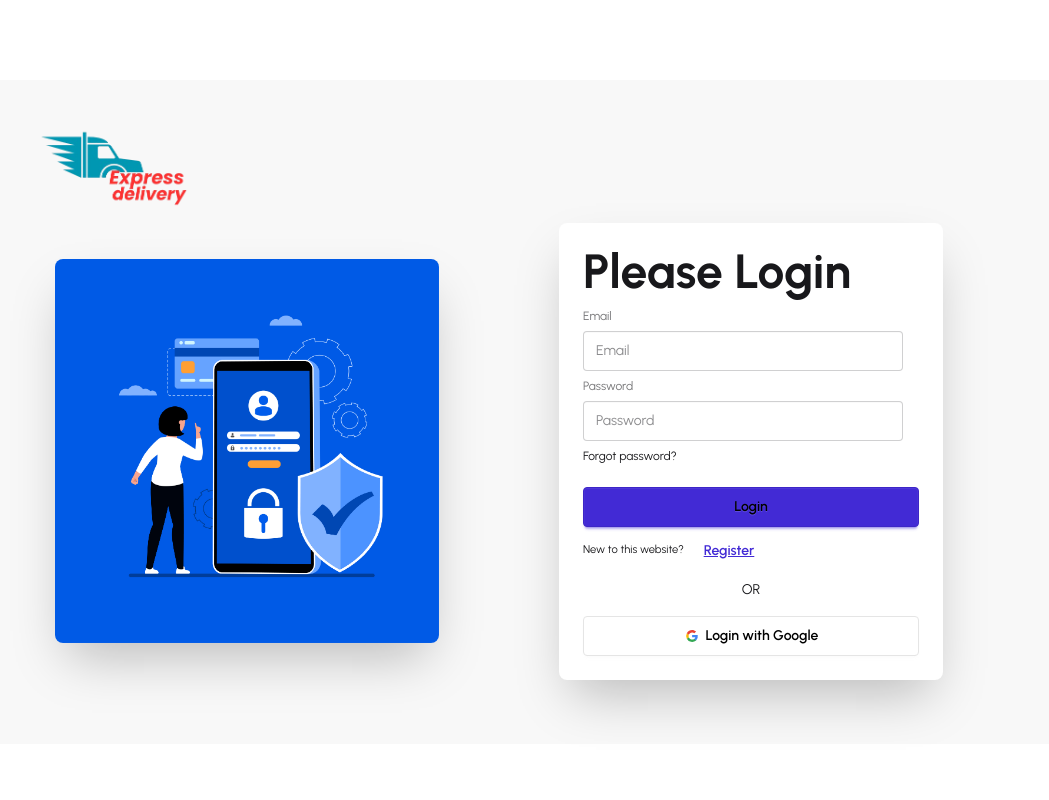
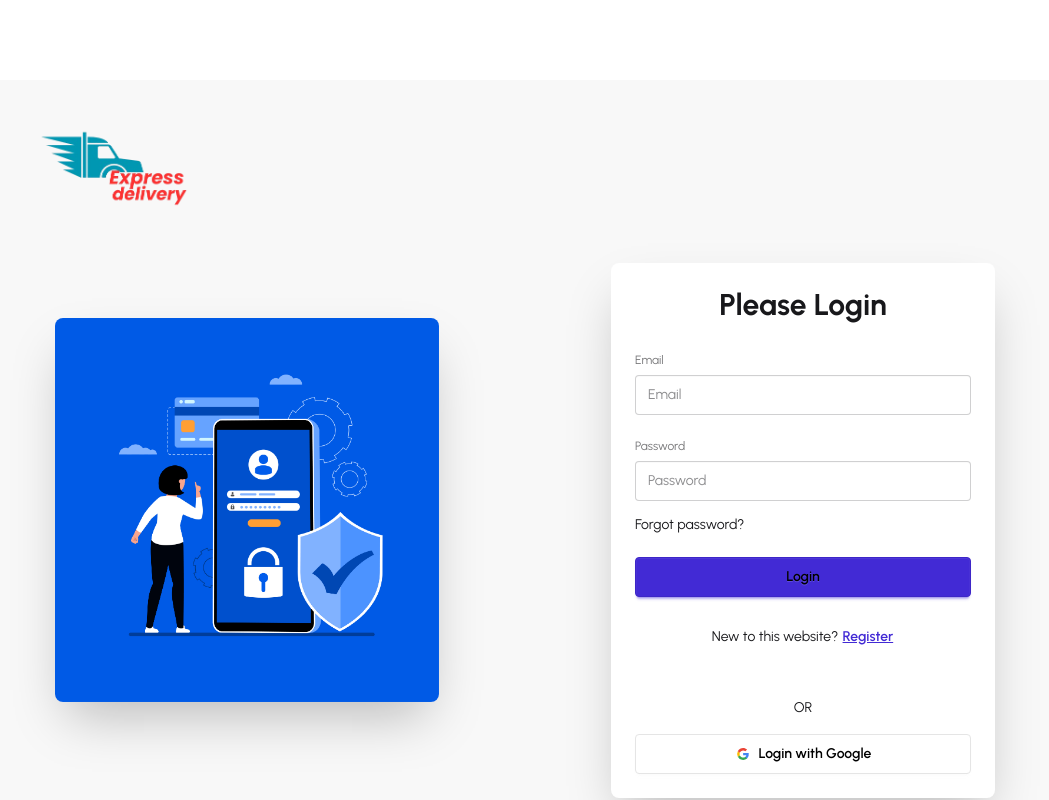
Before and after one commit to MdRakibHossen917/courier-and-parcel-management-system-client, a React (Vite) app: page /login in a window 1280 px wide. Shown: the top 800 px of the page, without its empty margins (89-1138 px from the left). Built offline with nearby package versions, Linux system fonts and the light colour scheme; no server answers.

Commit message:
login page and logout page done

```diff
--- a/src/pages/Authentication/Login/Login.jsx
+++ b/src/pages/Authentication/Login/Login.jsx
@@ -1,8 +1,9 @@
 import React from "react";
 import { useForm } from "react-hook-form";
-import { Link } from "react-router";
+import { Link, useLocation, useNavigate } from "react-router";
+import Swal from "sweetalert2";
 import SocialLogin from "./SocialLogin/SocialLogin";
-
+import useAuth from "../../../hooks/useAuth";
 
 const Login = () => {
   const {
@@ -11,59 +12,97 @@ const Login = () => {
     formState: { errors },
   } = useForm();
 
+  const { signIn } = useAuth();
+  const location = useLocation();
+  const navigate = useNavigate();
+  const from = location.state?.from?.pathname || "/";
+
   const onSubmit = (data) => {
-    console.log(data);
+    signIn(data.email, data.password)
+      .then((result) => {
+        console.log(result.user);
+        Swal.fire({
+          icon: "success",
+          title: "Login successful!",
+          showConfirmButton: false,
+          timer: 1500,
+        });
+        navigate(from, { replace: true });
+      })
+      .catch((error) => {
+        console.error(error);
+        Swal.fire({
+          icon: "error",
+          title: "Login failed",
+          text: error.message,
+        });
+      });
   };
 
   return (
-    <div className="card bg-base-100 w-full max-w-sm shrink-0 shadow-2xl">
+    <div className="card bg-base-100 w-full max-w-sm shrink-0 shadow-2xl mx-auto mt-10">
       <div className="card-body">
-        <h1 className="text-5xl font-bold">Please Login</h1>
+        <h1 className="text-3xl font-bold text-center mb-4">Please Login</h1>
         <form onSubmit={handleSubmit(onSubmit)}>
           <fieldset className="fieldset">
+            {/* Email Field */}
             <label className="label">Email</label>
             <input
               type="email"
-              {...register("email")}
-              className="input"
+              {...register("email", { required: true })}
+              className="input input-bordered w-full"
               placeholder="Email"
             />
+            {errors.email && (
+              <p className="text-red-500 text-sm">Email is required</p>
+            )}
 
-            <label className="label">Password</label>
+            {/* Password Field */}
+            <label className="label mt-4">Password</label>
             <input
               type="password"
               {...register("password", {
                 required: true,
                 minLength: 6,
               })}
-              className="input"
+              className="input input-bordered w-full"
               placeholder="Password"
             />
             {errors.password?.type === "required" && (
-              <p className="text-red-500">Password is required</p>
+              <p className="text-red-500 text-sm">Password is required</p>
             )}
             {errors.password?.type === "minLength" && (
-              <p className="text-red-500">
-                Password Must be 6 characters or longer
+              <p className="text-red-500 text-sm">
+                Password must be at least 6 characters
               </p>
             )}
 
-            <div>
-              <a className="link link-hover">Forgot password?</a>
+            <div className="mt-2">
+              <a className="link link-hover text-sm">Forgot password?</a>
             </div>
 
-            <button className="btn btn-primary text-black mt-4">Login</button>
+            {/* Submit Button */}
+            <button
+              type="submit"
+              className="btn btn-primary text-black mt-4 w-full"
+            >
+              Login
+            </button>
           </fieldset>
-          <p>
-            <small>
-              New to this website?{" "}
-              <Link className="btn btn-link" to="/register">
-                Register
-              </Link>
-            </small>
+
+          {/* Register Link */}
+          <p className="mt-4 text-sm text-center">
+            New to this website?{" "}
+            <Link className="btn btn-link p-0" to="/register">
+              Register
+            </Link>
           </p>
         </form>
-        <SocialLogin></SocialLogin>
+
+        {/* Social Login */}
+        <div className="mt-4">
+          <SocialLogin />
+        </div>
       </div>
     </div>
   );
--- a/src/pages/Authentication/Login/SocialLogin/SocialLogin.jsx
+++ b/src/pages/Authentication/Login/SocialLogin/SocialLogin.jsx
@@ -1,27 +1,42 @@
-
 import React from "react";
+import { useLocation, useNavigate } from "react-router";
+import Swal from "sweetalert2";
 import useAuth from "../../../../hooks/useAuth";
-
 
 const SocialLogin = () => {
   const { signInWithGoogle } = useAuth();
+  const location = useLocation();
+  const navigate = useNavigate();
+  const from = location.state?.from?.pathname || "/";
 
   const handleGoogleSignIn = () => {
     signInWithGoogle()
       .then((result) => {
         console.log(result.user);
+        Swal.fire({
+          icon: "success",
+          title: "Login successful!",
+          showConfirmButton: false,
+          timer: 1500,
+        });
+        navigate(from, { replace: true });
       })
       .catch((error) => {
         console.error(error);
+        Swal.fire({
+          icon: "error",
+          title: "Login failed",
+          text: error.message,
+        });
       });
   };
 
   return (
-    <div className="text-center">
+    <div className="text-center mt-4">
       <p className="mb-4">OR</p>
       <button
         onClick={handleGoogleSignIn}
-        className="btn bg-white w-full text-black border-[#e5e5e5]"
+        className="btn bg-white w-full text-black border-[#e5e5e5] flex items-center justify-center gap-2"
       >
         <svg
           aria-label="Google logo"
--- a/src/pages/shared/Navbar/Navbar.jsx
+++ b/src/pages/shared/Navbar/Navbar.jsx
@@ -1,10 +1,27 @@
 import React from "react";
-import { Link, NavLink } from "react-router";
+import { Link, NavLink, useNavigate } from "react-router";
 import ExpressLogo from "../ExpressLogo/ExpressLogo";
 import useAuth from "../../../hooks/useAuth";
 
 const Navbar = () => {
-  const { user } = useAuth();
+  const { user,logOut } = useAuth();
+  const navigate=useNavigate()
+ const handleLogOut = () => {
+   logOut()
+     .then(() => {
+       console.log("Successfully logged out");
+
+       navigate('/login');
+       // Or show a toast notification
+      //  toast.success("Logged out successfully");
+     })
+     .catch((error) => {
+       console.error("Logout error:", error);
+       // Optionally show an error toast
+       // toast.error("Logout failed. Please try again.");
+     });
+ };
+
   const navItems = (
     <>
       <li>
@@ -12,18 +29,22 @@ const Navbar = () => {
           Home
         </NavLink>
       </li>
-
+      <li>
+        <NavLink to="/sendParcel" className={" text-black font-bold "}>
+          Send A Parcel
+        </NavLink>
+      </li>
       <li>
         <NavLink to="/track-parcel" className={" text-black font-bold "}>
           Track Parcel
         </NavLink>
       </li>
+
       <li>
         <NavLink to="/booking-history" className={" text-black font-bold "}>
           Booking History
         </NavLink>
       </li>
-
       <li>
         <NavLink to="/about" className={" text-black font-bold "}>
           About
@@ -80,12 +101,21 @@ const Navbar = () => {
         <ul className="menu menu-horizontal px-1">{navItems}</ul>
       </div>
       <div className="navbar-end">
+        {user ? (
+          <button
+            onClick={handleLogOut}
+            className="btn  btn-outline btn-accent   text-black "
+          >
+            Log Out
+          </button>
+        ) : (
           <Link
             to="/login"
             className=" btn btn-outline btn-accent font-bold text-black "
           >
             Login
           </Link>
+        )}
       </div>
     </div>
   );
--- a/src/routes/PrivateRoute.jsx
+++ b/src/routes/PrivateRoute.jsx
@@ -1,16 +1,17 @@
 import React from "react";
-import { Navigate } from "react-router";
+import { Navigate, useLocation } from "react-router";
 import useAuth from "../hooks/useAuth";
 
 const PrivateRoute = ({ children }) => {
   const { user, loading } = useAuth();
+  const location = useLocation();
 
   if (loading) {
     return <span className="loading loading-spinner loading-xl"></span>;
   }
 
   if (!user) {
-    <Navigate to="/login"></Navigate>;
+    return <Navigate to="/login" state={{ from: location }} replace />;
   }
 
   return children;
```
Lines whose indentation alone changed are shown as unchanged.
